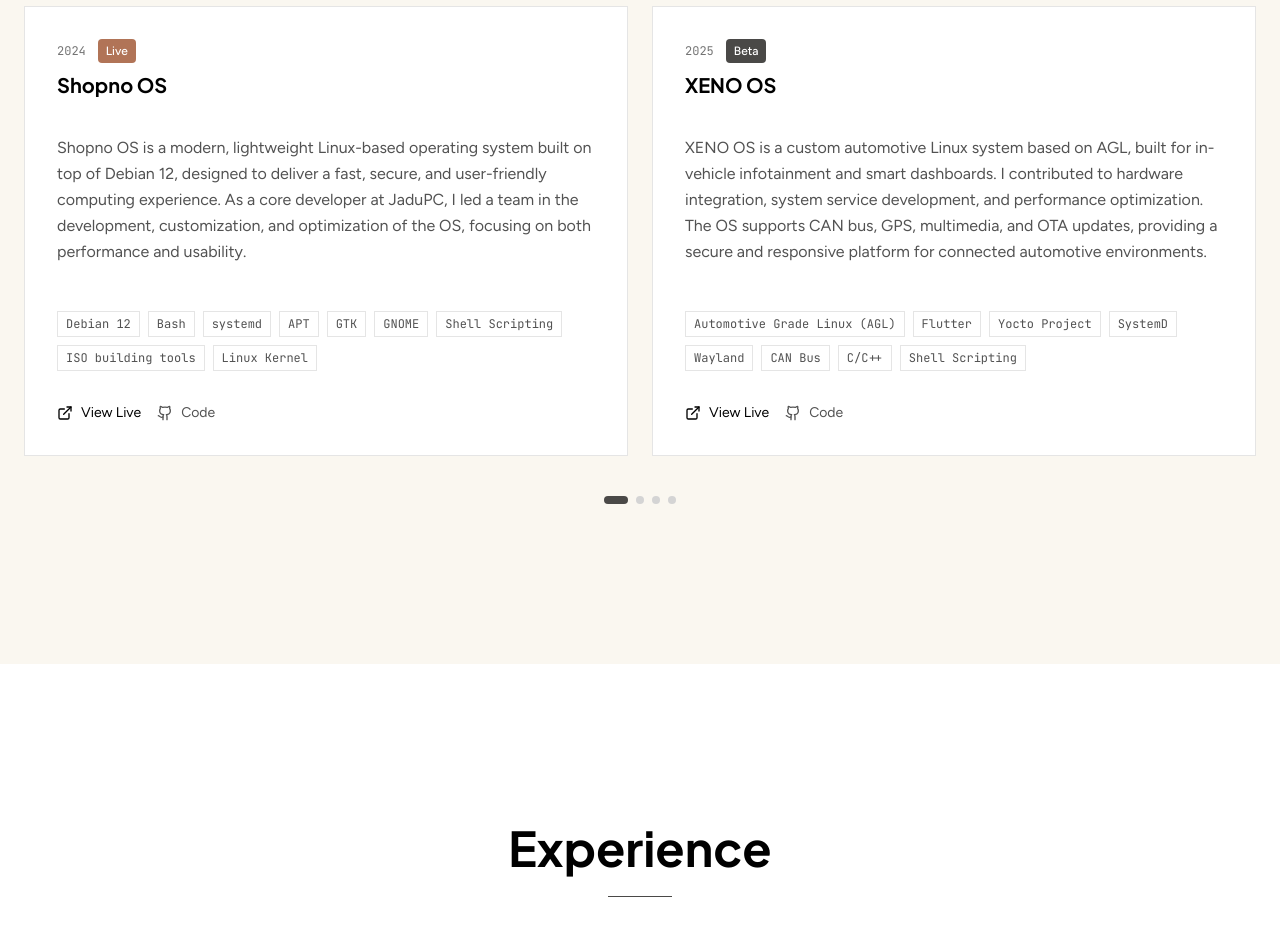
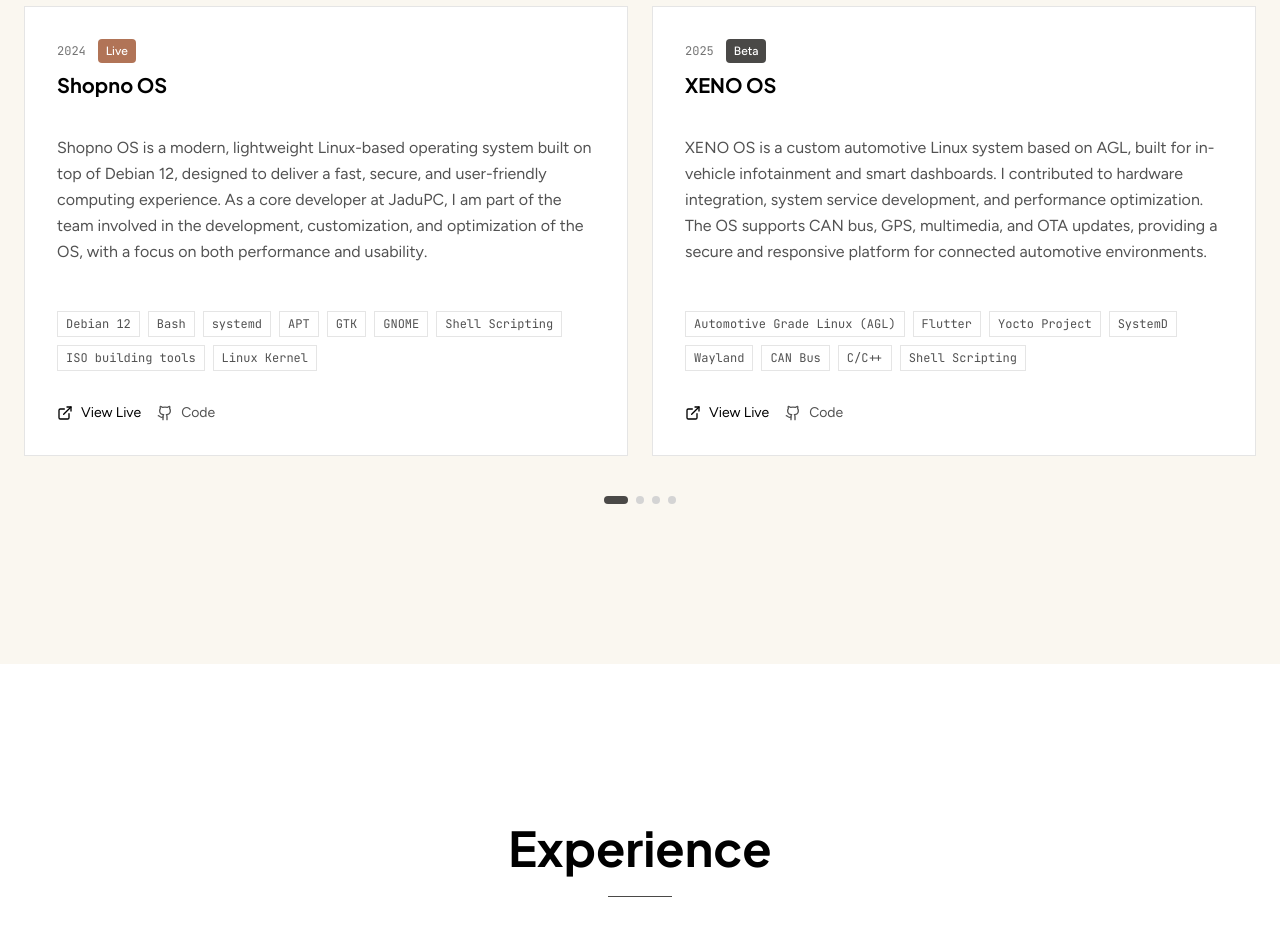
Before and after one commit to Ukaykhingmarma28/Portfolio-Clean, a React (Vite) app: page / in a window 1280 px wide. Shown: the part 3460-4386 px from the top of the page. Built offline with nearby package versions, Linux system fonts and the light colour scheme.

Commit message:
Update ProjectsSection.tsx

```diff
--- a/src/components/ProjectsSection.tsx
+++ b/src/components/ProjectsSection.tsx
@@ -21,7 +21,7 @@
   const projects = useMemo(() => [
     {
       title: 'Shopno OS',
-      description: 'Shopno OS is a modern, lightweight Linux-based operating system built on top of Debian 12, designed to deliver a fast, secure, and user-friendly computing experience. As a core developer at JaduPC, I led a team in the development, customization, and optimization of the OS, focusing on both performance and usability.',
+      description: 'Shopno OS is a modern, lightweight Linux-based operating system built on top of Debian 12, designed to deliver a fast, secure, and user-friendly computing experience. As a core developer at JaduPC, I am part of the team involved in the development, customization, and optimization of the OS, with a focus on both performance and usability.',
       tech: ['Debian 12', 'Bash', 'systemd', 'APT', 'GTK', 'GNOME', 'Shell Scripting', 'ISO building tools', 'Linux Kernel'],
       status: 'Live',
       liveUrl: 'https://jadupc.com/shopno-os/',
```
